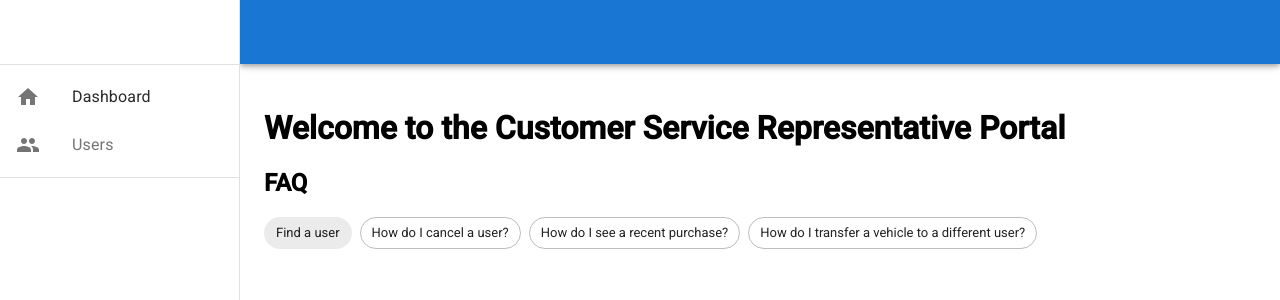
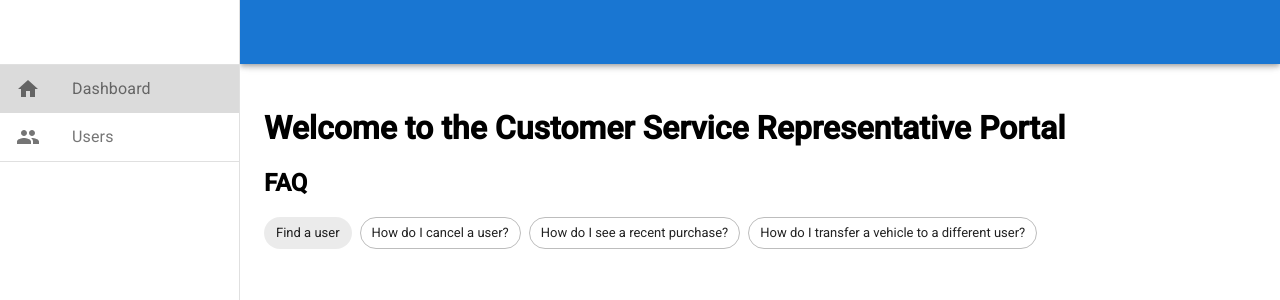
Before and after one commit to kpatterson395/customer_service_portal, a React (Create React App) app: page / in a window 1280 px wide. Shown: the top 300 px of the page. Built offline with nearby package versions, Linux system fonts and the light colour scheme.

Commit message:
fix nav bar styles

```diff
--- a/src/Layouts/RootLayout.js
+++ b/src/Layouts/RootLayout.js
@@ -47,7 +47,7 @@ function ResponsiveDrawer(props) {
     <div>
       <Toolbar />
       <Divider />
-      <List>
+      <List disablePadding>
         <ListItem disablePadding>
           <NavLink className="link" to="/">
             <ListItemButton>
--- a/src/styles/App.css
+++ b/src/styles/App.css
@@ -5,7 +5,7 @@
 }
 
 .active {
-  color: rgba(0, 0, 0, 0.84);
+  background-color: rgba(0, 0, 0, 0.14);
 }
 
 .header {
```
